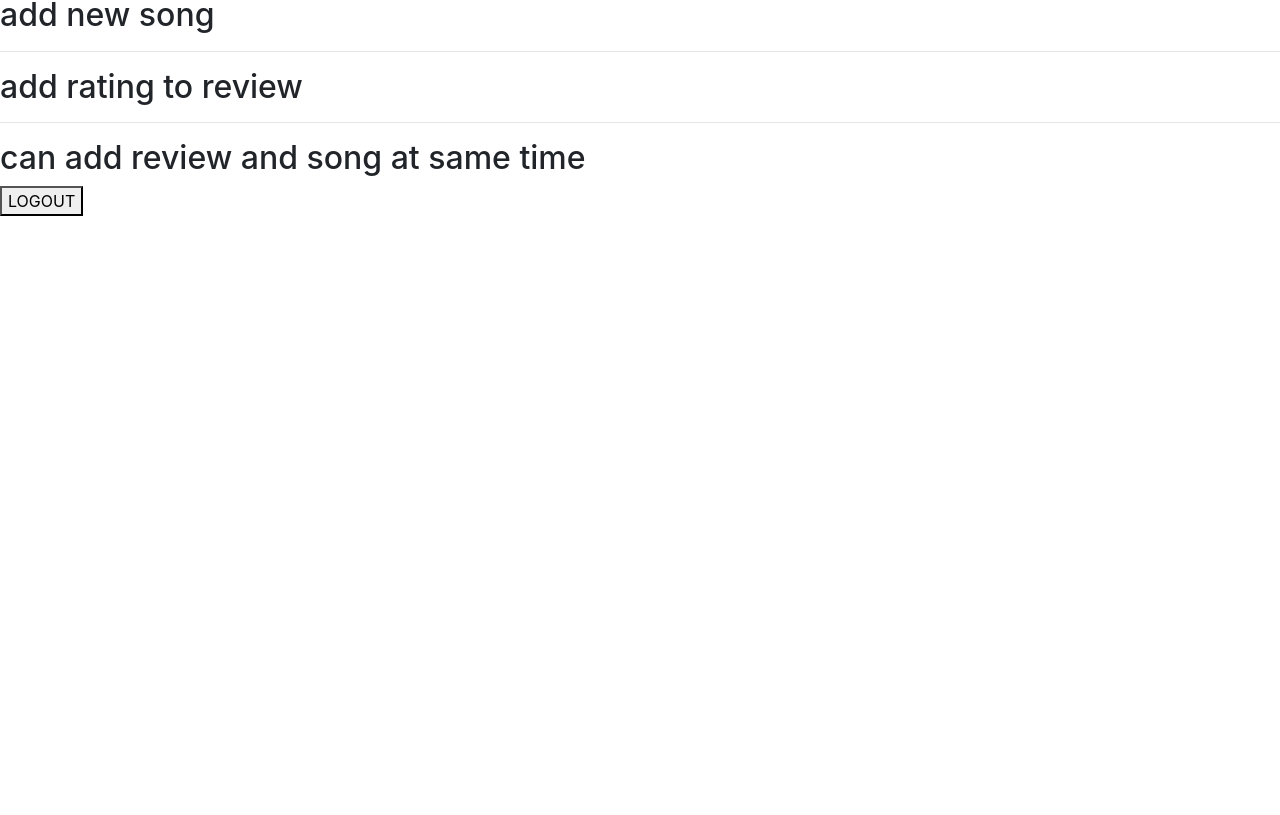
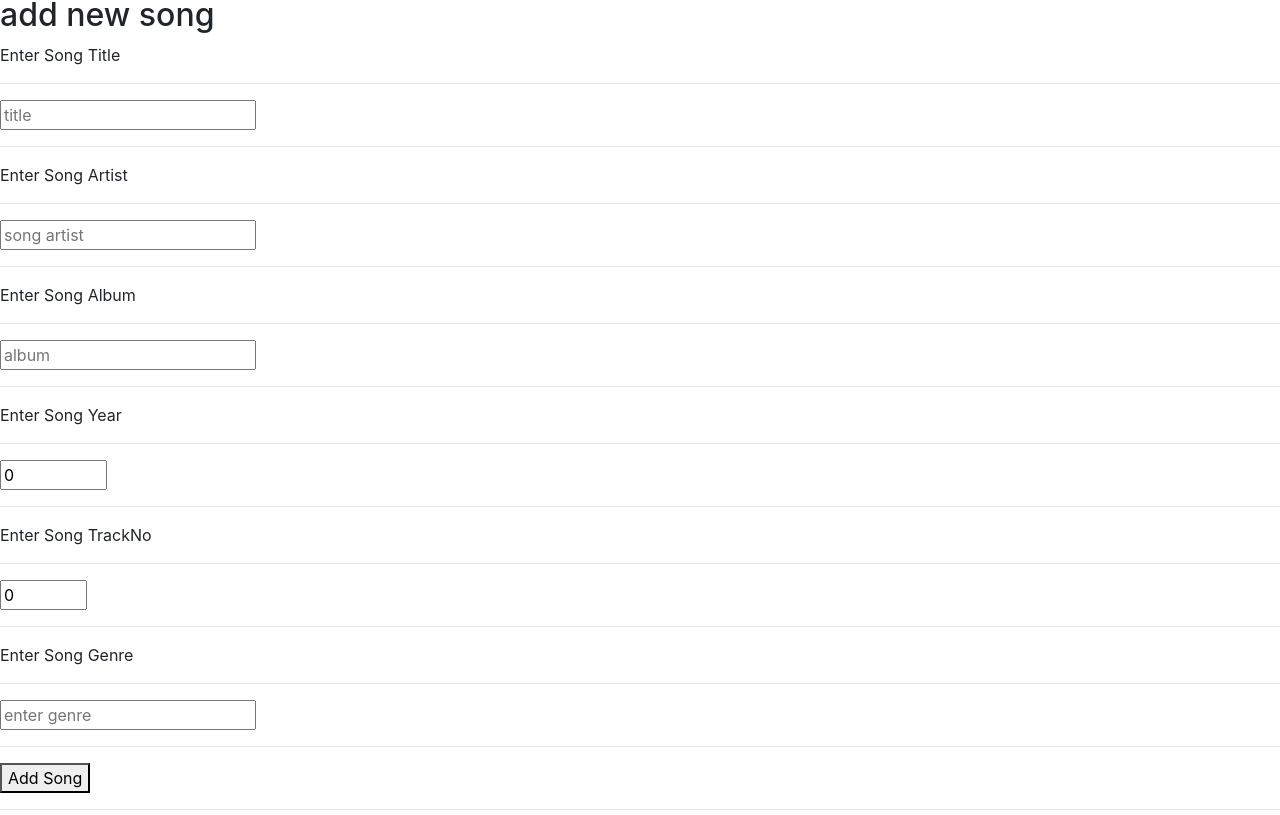
Before and after one commit to cdevito2/MEAN-stack-web-app, an Angular app in the folder my-app/: page /auth-view in a window 1280 px wide. Shown: the part 865-1680 px from the top of the page. Before the commit the page ends 1081 px from the top, so only its background shows below. Built offline with nearby package versions, Linux system fonts and the light colour scheme.

Commit message:
can add song

```diff
--- a/my-app/src/app/auth-view/auth-view.component.html
+++ b/my-app/src/app/auth-view/auth-view.component.html
@@ -36,7 +36,52 @@
 <hr>
 <button (click)="makeReview()">Add review</button>
 <hr>
+
+
+
 <h2>add new song</h2>
+<div>
+<p>Enter Song Title</p>
+<hr>
+<input type="text" [(ngModel)]= "title" placeHolder = "title">
+</div>
+<hr>
+
+<div>
+<p>Enter Song Artist</p>
+<hr>
+<input type="text" [(ngModel)]= "artist" placeHolder = "song artist">
+</div>
+<hr>
+<div>
+<p>Enter Song Album</p>
+<hr>
+<input type="text" [(ngModel)]= "album" placeholder= "album" >
+</div>
+<hr>
+<div>
+<p>Enter Song Year</p>
+<hr>
+<input type="Number" [(ngModel)]= "year" min =1700 max = 2019>
+</div>
+<hr>
+<div>
+<p>Enter Song TrackNo</p>
+<hr>
+<input type="Number" [(ngModel)]= "track" min =0 max = 25>
+</div>
+<hr>
+<div>
+<p>Enter Song Genre</p>
+<hr>
+<input type="text" [(ngModel)]= "genre" placeHolder = "enter genre">
+</div>
+<hr>
+<button (click)="createSong()">Add Song</button>
+<hr>
+
+
+
 <hr>
 <h2>add rating to review</h2>
 <hr>
--- a/my-app/src/app/auth-view/auth-view.component.ts
+++ b/my-app/src/app/auth-view/auth-view.component.ts
@@ -15,7 +15,14 @@ export class AuthViewComponent implements OnInit {
   rating:Number=0;
   userWhoReviewed:String="";
   comment:String="";
-  review:Object
+  review:Object;
+
+  title:String = "";
+  artist:String = "";
+  album:String = "";
+  genre:String = "";
+  track:Number=0;
+  year:Number=0;
 
   ngOnInit() {
   }
@@ -31,4 +38,12 @@ export class AuthViewComponent implements OnInit {
     });
   }
 
+  createSong(){
+    return this.http.createSong(this.title,this.artist,this.album,this.year,this.track,this.genre).subscribe(data => {
+      this.review = data;
+      console.log(this.review);
+
+    });
+  }
+
 }
--- a/my-app/src/app/http.service.ts
+++ b/my-app/src/app/http.service.ts
@@ -33,6 +33,19 @@ export class HttpService {
       },httpOptions);
     }
 
+    createSong(title,artist,album,year,track,genre)
+    {
+      return this.http.post("http://localhost:8080/api/secure/song",
+      {
+        "title":title,
+        "artist":artist,
+        "album":album,
+        "year":year,
+        "track":track,
+        "genre":genre
+      },httpOptions);
+    }
+
 }
 const httpOptions = {
   headers: new HttpHeaders({
```
Also changed, not shown: 1 other file (tests, documents, lock files or other folders).
